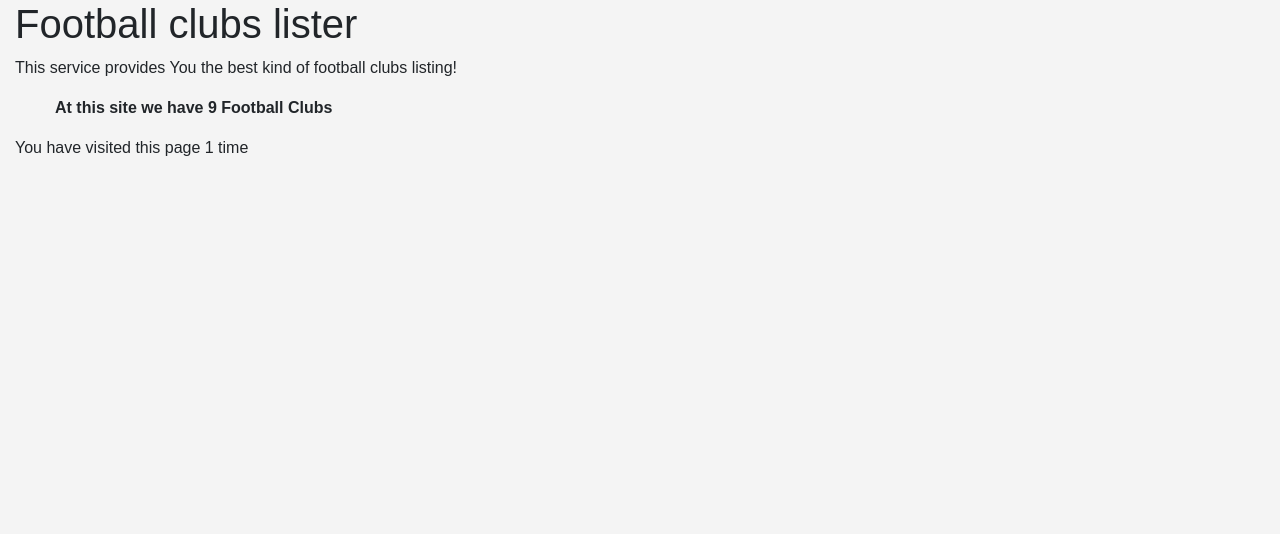
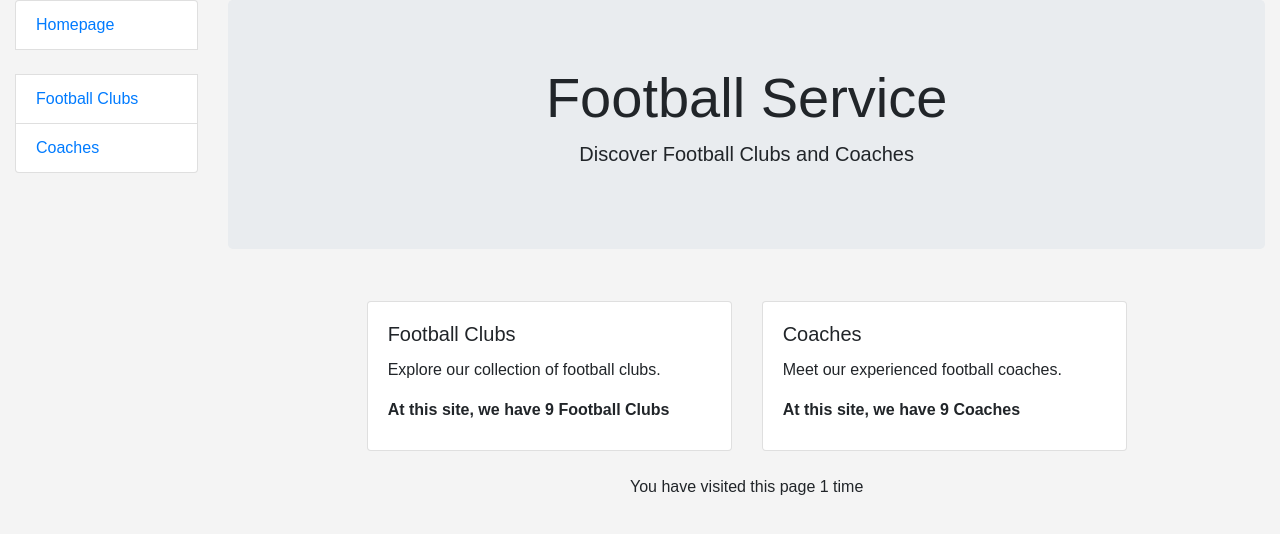
Before and after one commit to KirillMelanich/list_printer, a Django app: page /football/ in a window 1280 px wide. Shown: the top 534 px of the page. Run offline with Django 5.2, Linux system fonts and the light colour scheme; data comes from the database, SQL or seed files in the repository; both versions use the stored data as it was after the commit.

Commit message:
Small html changes

```diff
--- a/football/views.py
+++ b/football/views.py
@@ -10,16 +10,18 @@ def index(request):
     """View function for the home page of the site."""
 
     num_clubs = Club.objects.count()
+    num_coaches = Coach.objects.count()
 
     num_visits = request.session.get("num_visits", 0)
     request.session["num_visits"] = num_visits + 1
 
     context = {
         "num_clubs": num_clubs,
+        "num_coaches": num_coaches,
         "num_visits": num_visits + 1,
     }
 
-    return render(request, "index.html", context=context)
+    return render(request, "football/index.html", context=context)
 
 
 class ClubListView(generic.ListView):
--- a/templates/base.html
+++ b/templates/base.html
@@ -17,6 +17,13 @@
 <body>
 <div class="container-fluid">
   <div class="row">
+      <div class="col-sm-2">
+
+      {% block sidebar %}
+        {% include "sidebar.html" %}
+      {% endblock %}
+
+    </div>
 
     <div class="col-sm-10 ">
 
--- /dev/null
+++ b/templates/football/index.html
@@ -0,0 +1,35 @@
+{% extends "base.html" %}
+
+{% block content %}
+
+  <div class="jumbotron text-center">
+    <h1 class="display-4">Football Service</h1>
+    <p class="lead">Discover Football Clubs and Coaches</p>
+  </div>
+
+  <div class="container">
+    <div class="row">
+      <div class="col-md-6">
+        <div class="card mb-4">
+          <div class="card-body">
+            <h5 class="card-title">Football Clubs</h5>
+            <p class="card-text">Explore our collection of football clubs.</p>
+            <strong class="d-block mb-2">At this site, we have {{ num_clubs }} Football Clubs</strong>
+          </div>
+        </div>
+      </div>
+
+      <div class="col-md-6">
+        <div class="card mb-4">
+          <div class="card-body">
+            <h5 class="card-title">Coaches</h5>
+            <p class="card-text">Meet our experienced football coaches.</p>
+            <strong class="d-block mb-2">At this site, we have {{ num_coaches }} Coaches</strong>
+          </div>
+        </div>
+      </div>
+    </div>
+
+    <p class="text-center">You have visited this page {{ num_visits }} time{{ num_visits|pluralize }}</p>
+  </div>
+{% endblock %}
--- a/templates/index.html
+++ /dev/null
@@ -1,10 +0,0 @@
-{% extends "base.html" %}
-
-{% block content %}
-  <h1>Football clubs lister</h1>
-  <p>This service provides You the best kind of football clubs listing!</p>
-  <ul>
-    <strong>At this site we have {{ num_clubs }} Football Clubs </strong></li>
-  </ul>
-  <p>You have visited this page {{ num_visits }} time{{ num_visits|pluralize }}</p>
-{% endblock %}
--- /dev/null
+++ b/templates/sidebar.html
@@ -0,0 +1,7 @@
+<ul class="sidebar-nav list-group">
+<li class="list-group-item"><a href="{% url 'football:index'%}">Homepage</a></li>
+  <br>
+  <li class="list-group-item"><a href="{% url 'football:club-list' %}">Football Clubs</a></li>
+  <li class="list-group-item"><a href="{% url 'football:coach-list' %}">Coaches</a></li>
+
+</ul>
```
Also changed, not shown: db.sqlite3, static/css/styles.css (line endings or trailing spaces).
